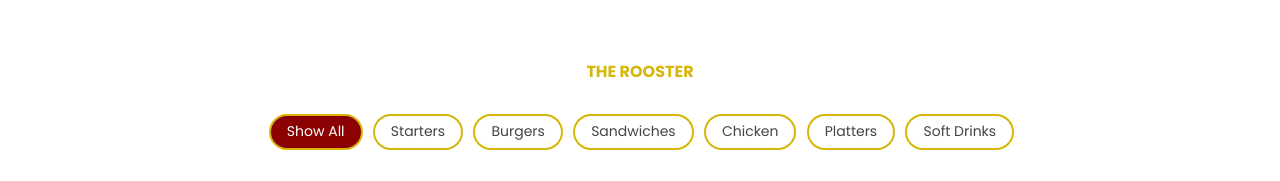
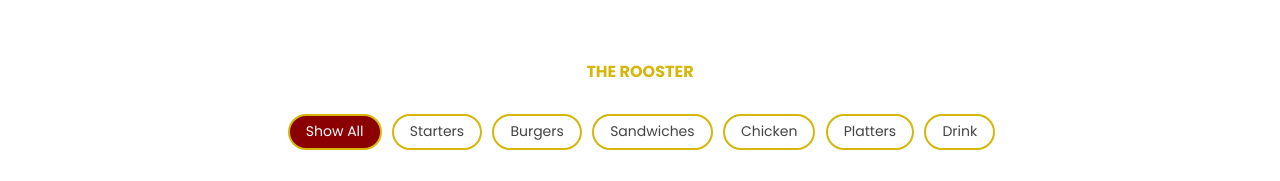
Before and after one commit to theroosterlb/menu, a plain HTML site: page index.html in a window 1280 px wide. Shown: the top 181 px of the page. Drawn offline with Linux system fonts and the light colour scheme; a web font is replaced by a local one.

Commit message:
Update index.html

```diff
--- a/index.html
+++ b/index.html
@@ -70,7 +70,7 @@
             <li data-filter=".filter-sand"> Sandwiches </li>
             <li data-filter=".filter-chicken"> Chicken </li>
             <li data-filter=".filter-platters"> Platters </li>
-            <li data-filter=".filter-softdrinks"> Soft Drinks </li>
+            <li data-filter=".filter-softdrinks"> Drink </li>
 
           </ul>
         </div>
@@ -306,6 +306,12 @@
 
         <div class="col-lg-6 menu-item filter-softdrinks">
           <div class="menu-content">
+            Soft Drinks <span>80.000 L.L.</span>
+          </div>
+        </div>
+
+        <div class="col-lg-6 menu-item filter-softdrinks">
+          <div class="menu-content">
             Water <span>40.000 L.L.</span>
           </div>
         </div>
@@ -322,11 +328,7 @@
           </div>
         </div>
 
-        <div class="col-lg-6 menu-item filter-softdrinks">
-          <div class="menu-content">
-            Soft Drinks <span>80.000 L.L.</span>
-          </div>
-        </div>
+
 
 
         <div class="col-lg-12 menu-item filter-softdrinks">
```
